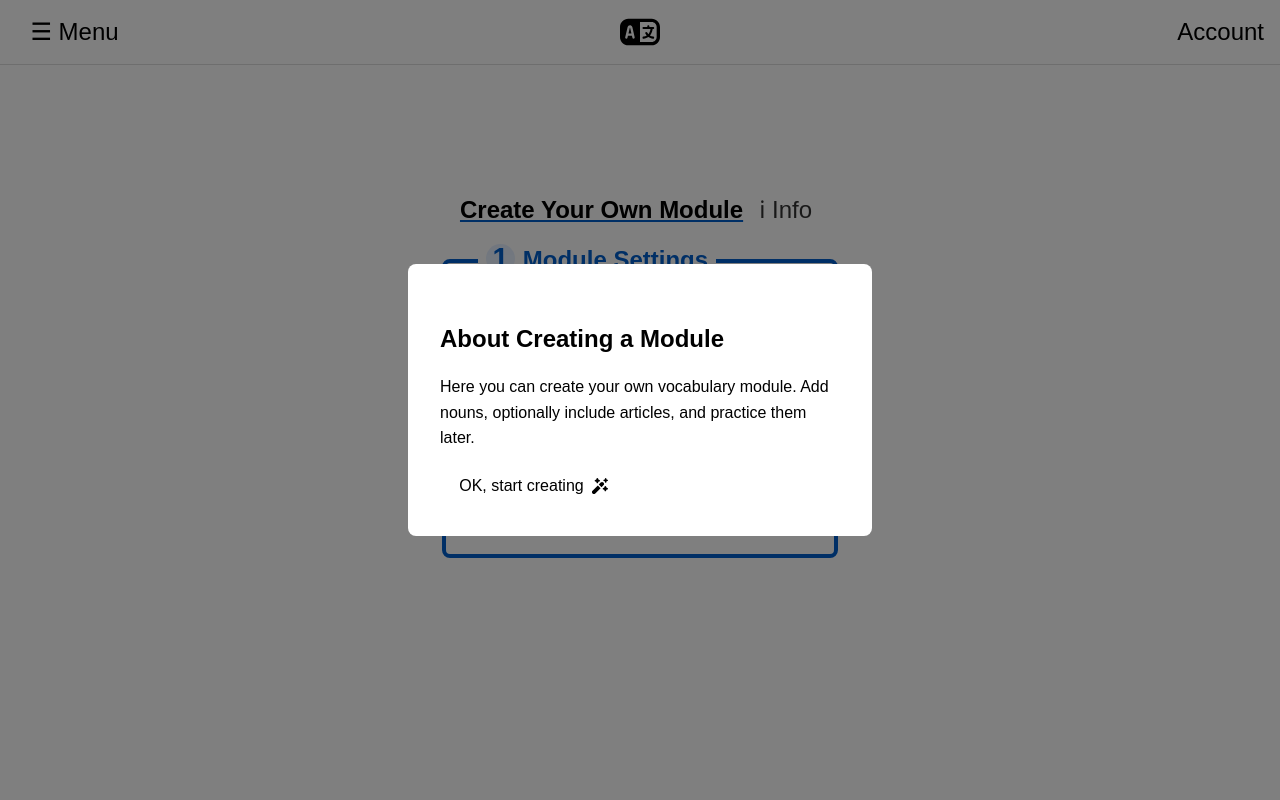
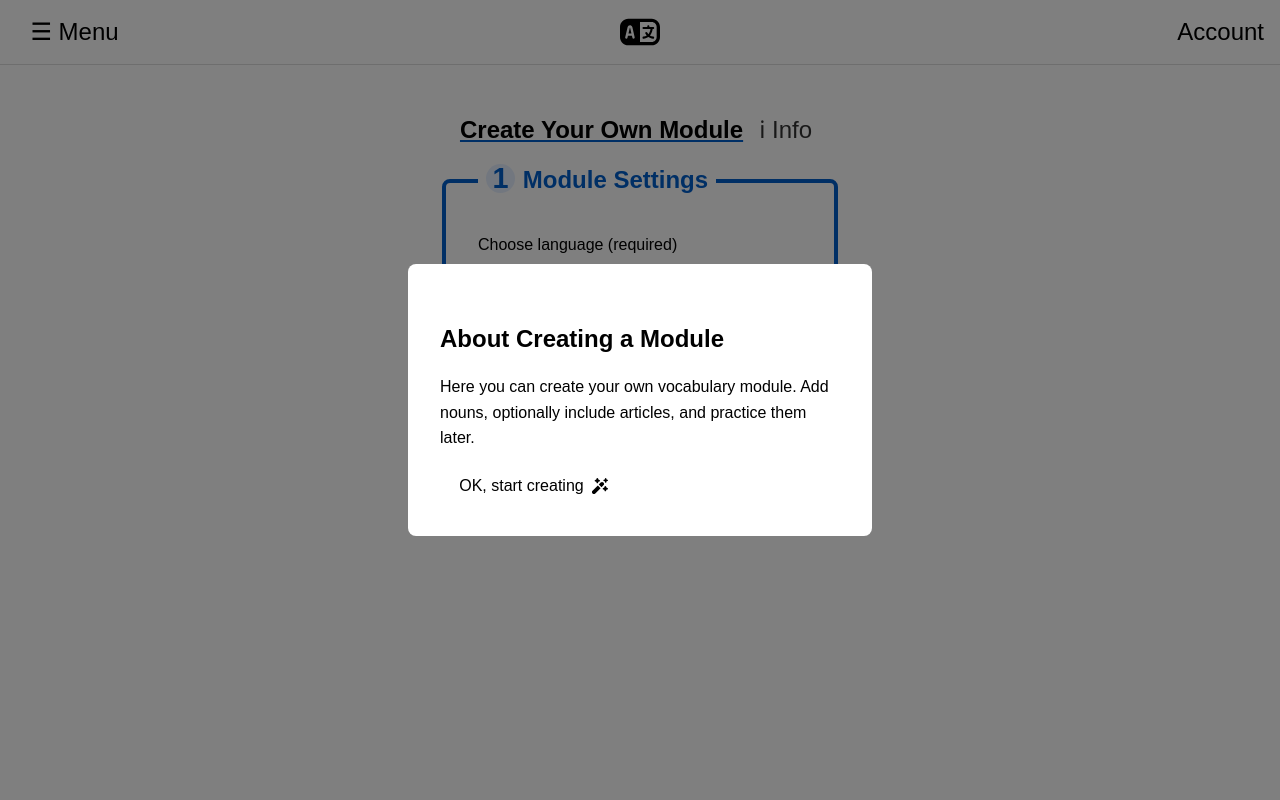
Before and after one commit to AlisaErmel/articles-study-react, a React (Vite) app: page /createmodule in a window 1280 px wide. Shown: the top 800 px of the page. Built offline with nearby package versions, Linux system fonts and the light colour scheme; a web font is replaced by a local one.

Commit message:
feat: add a transition between sections in Create-Module page

```diff
--- a/src/pages/Create_Module.css
+++ b/src/pages/Create_Module.css
@@ -12,11 +12,18 @@
     flex-direction: column;
     justify-content: flex-start;
     align-items: center;
-    padding: 10vh 2rem;
+    padding: 0 2rem;
     /*10vh aligns more centered visually*/
     box-sizing: border-box;
+    opacity: 0;
+    transform: translateY(20px);
+    transition: opacity 0.6s ease, transform 0.6s ease;
 }
 
+.module-creator-container>section.visible {
+    opacity: 1;
+    transform: translateY(0);
+}
 
 /* Module Settings column */
 .module-settings {
--- a/src/pages/Create_Module.tsx
+++ b/src/pages/Create_Module.tsx
@@ -79,6 +79,27 @@ const Create_Module: React.FC = () => {
         };
     }, [showInfo]);
 
+    // --- Add the effect for fade-in sections
+    React.useEffect(() => {
+        const sections = document.querySelectorAll(".module-creator-container > section");
+
+        const observer = new IntersectionObserver(
+            (entries) => {
+                entries.forEach((entry) => {
+                    if (entry.isIntersecting) {
+                        entry.target.classList.add("visible");
+                        entry.target.removeAttribute("aria-hidden");
+                    }
+                });
+            },
+            { threshold: 0.1 }
+        );
+
+        sections.forEach((sec) => observer.observe(sec));
+
+        return () => observer.disconnect();
+    }, []);
+
     return (
         <>
             {showInfo && (
@@ -118,7 +139,7 @@ const Create_Module: React.FC = () => {
                 <div className="module-creator-container">
 
                     {/* Module Settings + Header*/}
-                    <section>
+                    <section aria-label="Module Settings">
                         {/*Header*/}
                         <div className="header-with-info">
 
```
